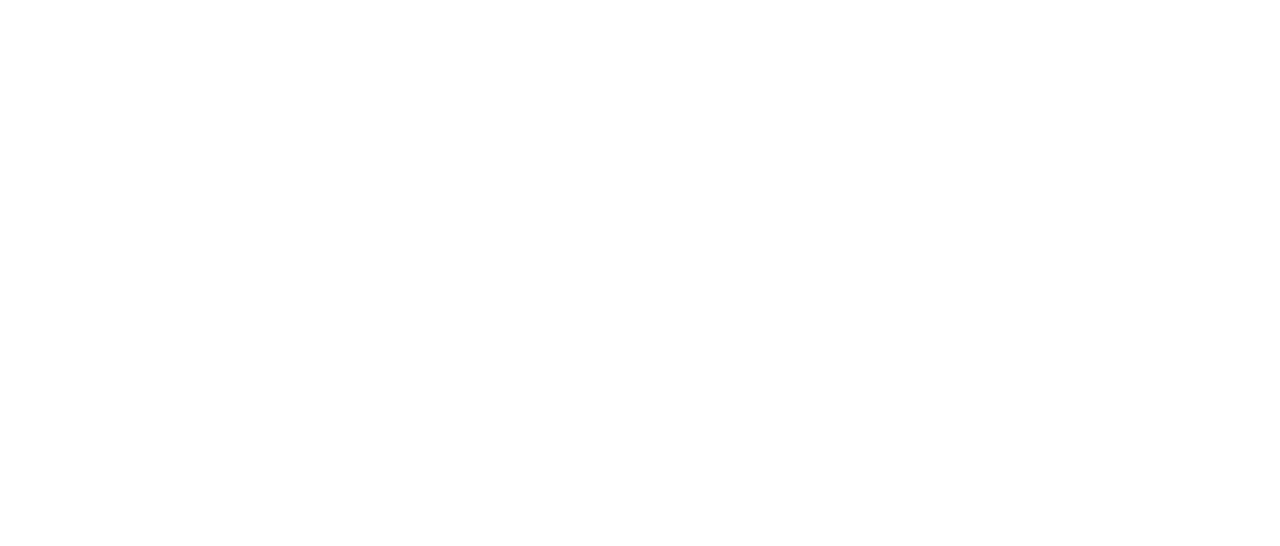
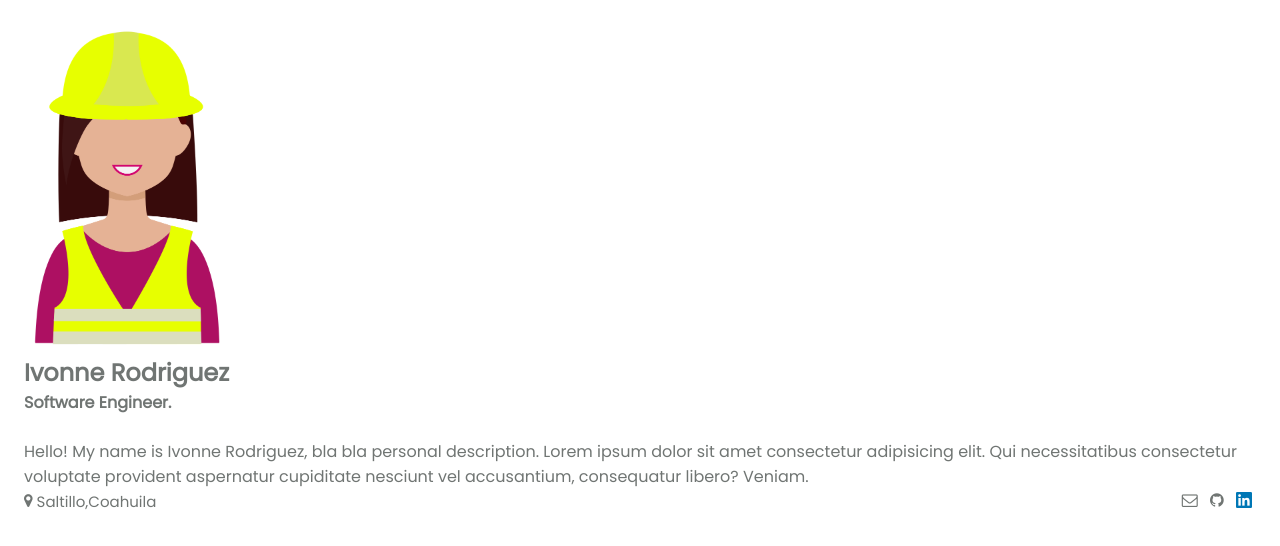
Before and after one commit to IvonneRddz/IvonneRddz.github.io, a plain HTML site: page src/index.html in a window 1280 px wide. Drawn offline with nearby package versions, Linux system fonts and the light colour scheme; a web font is replaced by a local one.

Commit message:
Actualización de archivos, proyecto Personal Card

```diff
--- /dev/null
+++ b/src/css/card.css
@@ -0,0 +1,27 @@
+.ir_Card{
+  background-color: white;
+  padding: 24px;
+}
+
+.ir_Card-overview-general{
+  margin-bottom: 24px;
+}
+
+.ir_Card-overview-general-name{
+  font-size: 24px;
+  display: block;
+}
+
+
+.ir_Card-overview-general-job{
+font-size: 24px;
+display: block;
+}
+
+.ir_Card-overview-contact-location span{
+  font-size: 12px;
+}
+
+.ir_Card-overview-contact-location{
+  display: inline-block;
+}
--- /dev/null
+++ b/src/css/global.css
@@ -0,0 +1,25 @@
+body {
+  color: #707573;
+  font-family: 'Poppins', sans-serif;
+  line-height: normal;
+  line-height: normal;
+  }
+
+  h1,
+  h3,
+  h4,
+  h5,
+  h6{
+    color: #3370bc;
+    font-family: 'Baloo Thambi', cursive;
+    font-weight: bold;
+  }
+
+  a {
+    color: inherit;
+    text-decoration: none;
+  }
+
+  strong{
+    font-weight: bold;
+  }
--- /dev/null
+++ b/src/css/icon-fonts.css
@@ -0,0 +1,42 @@
+@font-face {
+  font-family: 'hopetsMyPerfil';
+  src:  url('fonts/hopetsMyPerfil.eot?c9jgxx');
+  src:  url('fonts/hopetsMyPerfil.eot?c9jgxx#iefix') format('embedded-opentype'),
+    url('fonts/hopetsMyPerfil.ttf?c9jgxx') format('truetype'),
+    url('fonts/hopetsMyPerfil.woff?c9jgxx') format('woff'),
+    url('fonts/hopetsMyPerfil.svg?c9jgxx#hopetsMyPerfil') format('svg');
+  font-weight: normal;
+  font-style: normal;
+}
+
+[class^="hp-"], [class*=" hp-"] {
+  /* use !important to prevent issues with browser extensions that change fonts */
+  font-family: 'hopetsMyPerfil' !important;
+  speak: none;
+  font-style: normal;
+  font-weight: normal;
+  font-variant: normal;
+  text-transform: none;
+  line-height: 1;
+
+  /* Better Font Rendering =========== */
+  -webkit-font-smoothing: antialiased;
+  -moz-osx-font-smoothing: grayscale;
+}
+
+.hp-linkedin:before {
+  content: "\e902";
+  color: #0077b5;
+}
+.hp-git:before {
+  content: "\e900";
+}
+.hp-email:before {
+  content: "\e901";
+}
+.hp-location:before {
+  content: "\e904";
+}
+.hp-facebook:before {
+  content: "\ea91";
+}
--- /dev/null
+++ b/src/css/utils.css
@@ -0,0 +1,40 @@
+
+
+.ir_u-onRead{
+  position: absolute !important;
+  overflow: hidden !important;
+  padding: 0 !important;
+  border: 0 !important;
+  width: 1px !important;
+  height: 1px !important;
+  margin: -1px !important;
+}
+
+.hp_Footer-copy, .hp_Footer-socialNetwork-item{
+  display: inline-block;
+}
+
+.hp_Footer-copy {
+  font-size: 15px;
+}
+
+.hp_Footer-socialNetwork {
+  float: right;
+}
+
+.hp_Footer-socialNetwork-item{
+margin: 0 4px;
+transition: color 0.5s ease;
+}
+
+.hp_Footer-socialNetwork-item :hover{
+  color: black;
+}
+
+.hp_Footer-socialNetwork-item :first-child{
+  margin-left: 0;
+}
+
+.hp_Footer-socialNetwork-item :last-child{
+  margin-right: 0;
+}
--- a/src/index.html
+++ b/src/index.html
@@ -1,19 +1,88 @@
 <!DOCTYPE html>
 <html lang="en">
+
 <head>
   <meta charset="UTF-8">
   <meta name="viewport" content="width=device-width, initial-scale=1.0">
   <meta http-equiv="X-UA-Compatible" content="ie=edge">
+
+  <link rel="stylesheet" href="https://cdnjs.cloudflare.com/ajax/libs/meyer-reset/2.0/reset.min.css" />
+  <link
+    href="https://fonts.googleapis.com/css?family=Baloo+Thambi|Dancing+Script|Lobster|Oswald|Pacifico|Poppins|Righteous"
+    rel="stylesheet">
+  <link rel="stylesheet" href="./css/global.css">
+  <link rel="stylesheet" href="./css/icon-fonts.css">
+  <link rel="stylesheet" href="./css/utils.css">
+  <link rel="stylesheet" href="./css/card.css">
+
   <title>My Profile</title>
 </head>
 
-<header>
+<body>
+  <h1 class="ir_u-onRead">Welcome to my website</h1>
+
+  <!--Div general-->
+  <div class="ir_Card">
+    <img src="./images/logo1.png" width="200" lang="200" alt="" />
+
+    <!--primer seccion-->
+    <section class="ir_Card-overview">
+      <h2 class="ir_u-onRead"> Overview</h2> <!-- 2A titulo oculto para el index del browser-->
+
+      <div class="ir_Card-overview-general">
+        <strong class="ir_Card-overview-general-name">Ivonne Rodriguez</strong>
+        <strong class="ir_Card-overview-job">Software Engineer.</strong>
+      </div>
+
+      <p> Hello! My name is Ivonne Rodriguez, bla bla personal description.
+        Lorem ipsum dolor sit amet consectetur adipisicing elit. Qui necessitatibus consectetur
+        voluptate provident aspernatur cupiditate nesciunt vel
+        accusantium, consequatur libero? Veniam.
+
+        <p>
+    </section>
+
+    <!--2B titulo oculto para el index del browser-->
+    <section ir_Card-overview-contact>
+      <h2 class="ir_u-onRead">Contact me</h2> <!-- 2B titulo oculto para el index del browser-->
 
 
-</header>
+      <address class="hp_Footer-copy", class=".ir_Card-overview-contact-location span" >
+        <a href="https://www.google.com.mx/maps">
+          <i class="hp-location"></i>
+          <span class="ir_u-onRead">location</span>
+          Saltillo,Coahuila
+        </a>
+      </address>
 
+      <ul class="hp_Footer-socialNetwork">
+        <li class="hp_Footer-socialNetwork-item">
+          <a href="https://www.google.com/gmail">
+            <i class="hp-email"></i>
+            <span class="ir_u-onRead">email</span>
+          </a>
+        </li>
 
-<body>
+        <li class="hp_Footer-socialNetwork-item">
+          <a href="https://www.github.com/IvonneRddz" alt="github">
+            <i class="hp-git"></i>
+            <span class="ir_u-onRead">github</span>
+          </a>
+        </li>
 
+        <li class="hp_Footer-socialNetwork-item">
+          <a href="https://www.linkedin.com" alt="linkedin">
+            <i class="hp-linkedin"></i>
+            <span class="ir_u-onRead">linkedIn</span>
+          </a>
+        </li>
+
+      </ul>
+
+    </section>
+
+  </div>
+  <!--Fin Div general-->
 </body>
+
 </html>
```
Also changed, not shown: src/css/fonts/hopetsMyPerfil.ttf (added), src/css/fonts/hopetsMyPerfil.woff (added), src/images/logo1.png (added), 2 other files.
